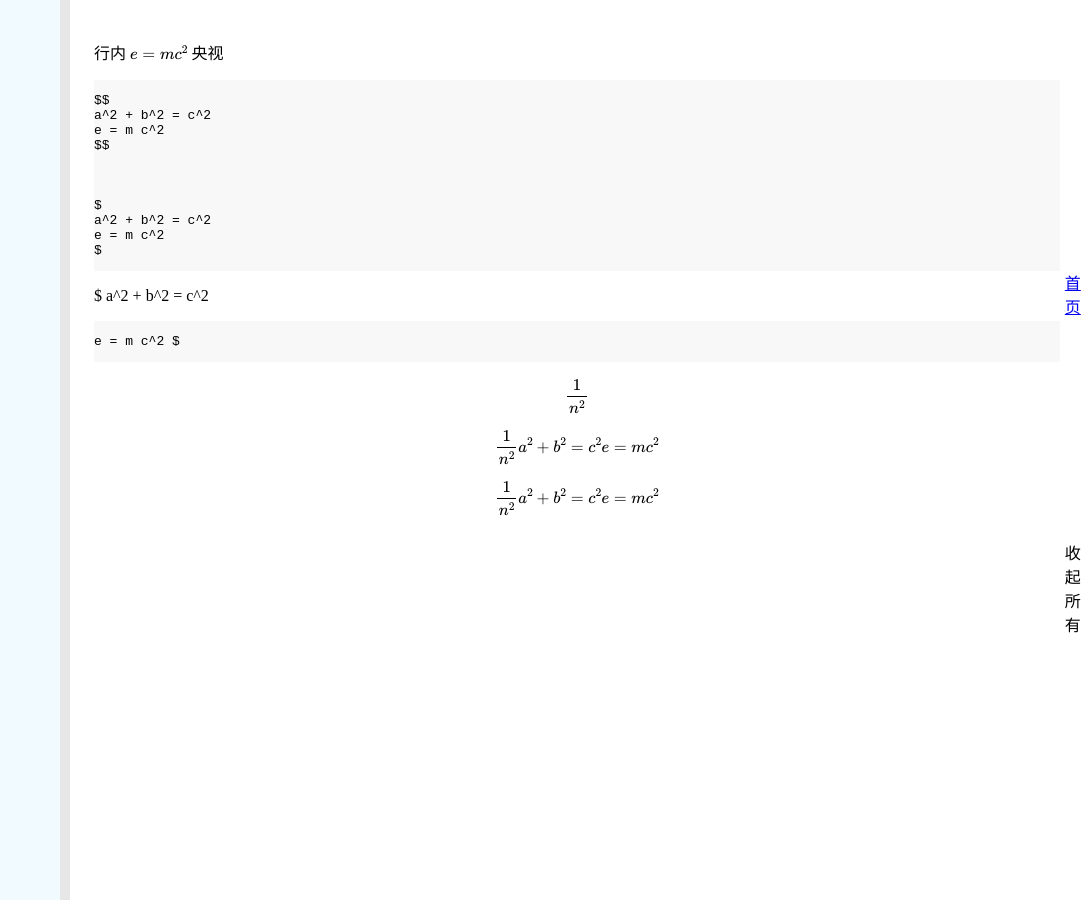
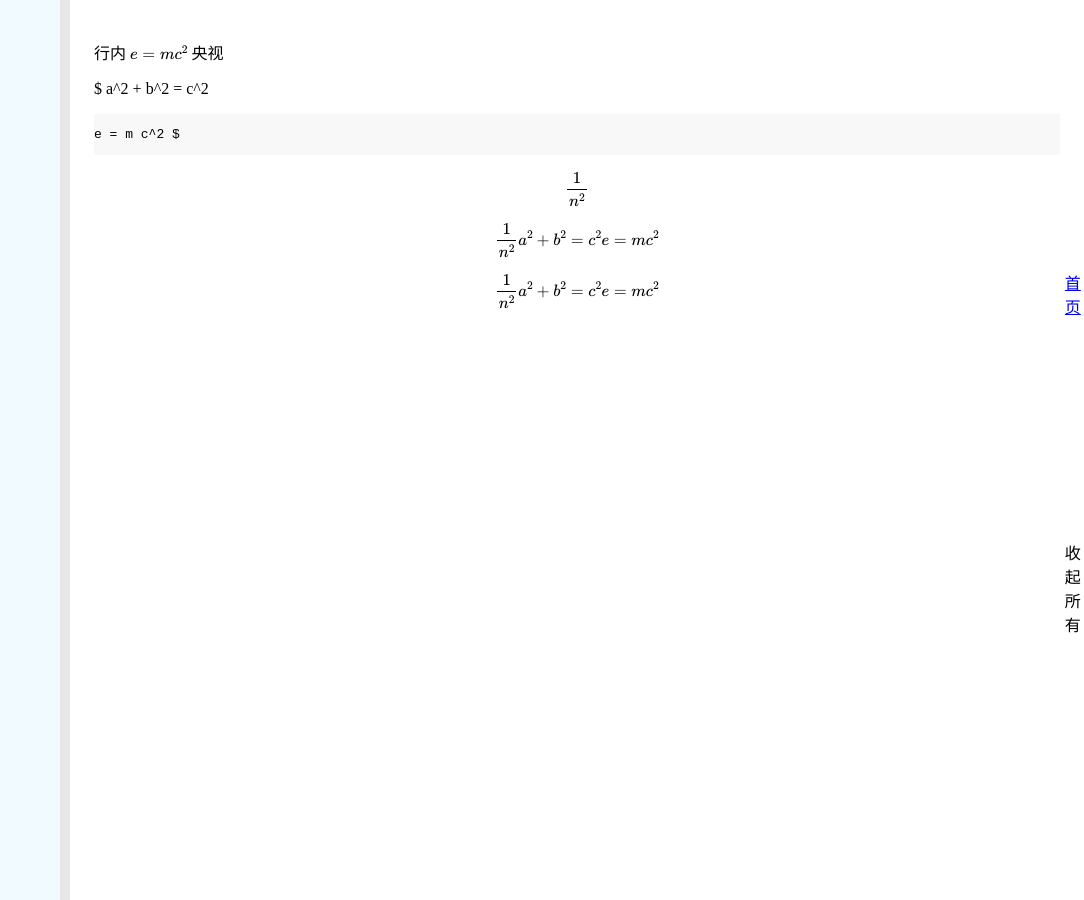
Before and after one commit to cyclonezhao/cyclonezhaonotes, a Jekyll site: the page built from _posts/2022-06-05-单变量微积分.md, in a window 1280 px wide. Shown: the whole page, without its empty margins (196-1280 px from the left). Built offline with Jekyll 4.4.1, drawn with Linux system fonts in a browser that asks for light colours; formulas are drawn with MathJax 3.

Commit message:
latex test

```diff
--- a/_posts/2022-06-05-单变量微积分.md
+++ b/_posts/2022-06-05-单变量微积分.md
@@ -6,20 +6,6 @@ mathjax: true
 
 行内 $e = m c^2$ 央视
 
-{% raw %}
-    $$
-    a^2 + b^2 = c^2
-    e = m c^2
-    $$
-{% endraw %}
-
-{% raw %}
-    $
-    a^2 + b^2 = c^2
-    e = m c^2
-    $
-{% endraw %}
-
 $
     a^2 + b^2 = c^2
 
```
Also changed, not shown: other parts of _posts/2022-06-05-单变量微积分.md (+6 -0 lines).
